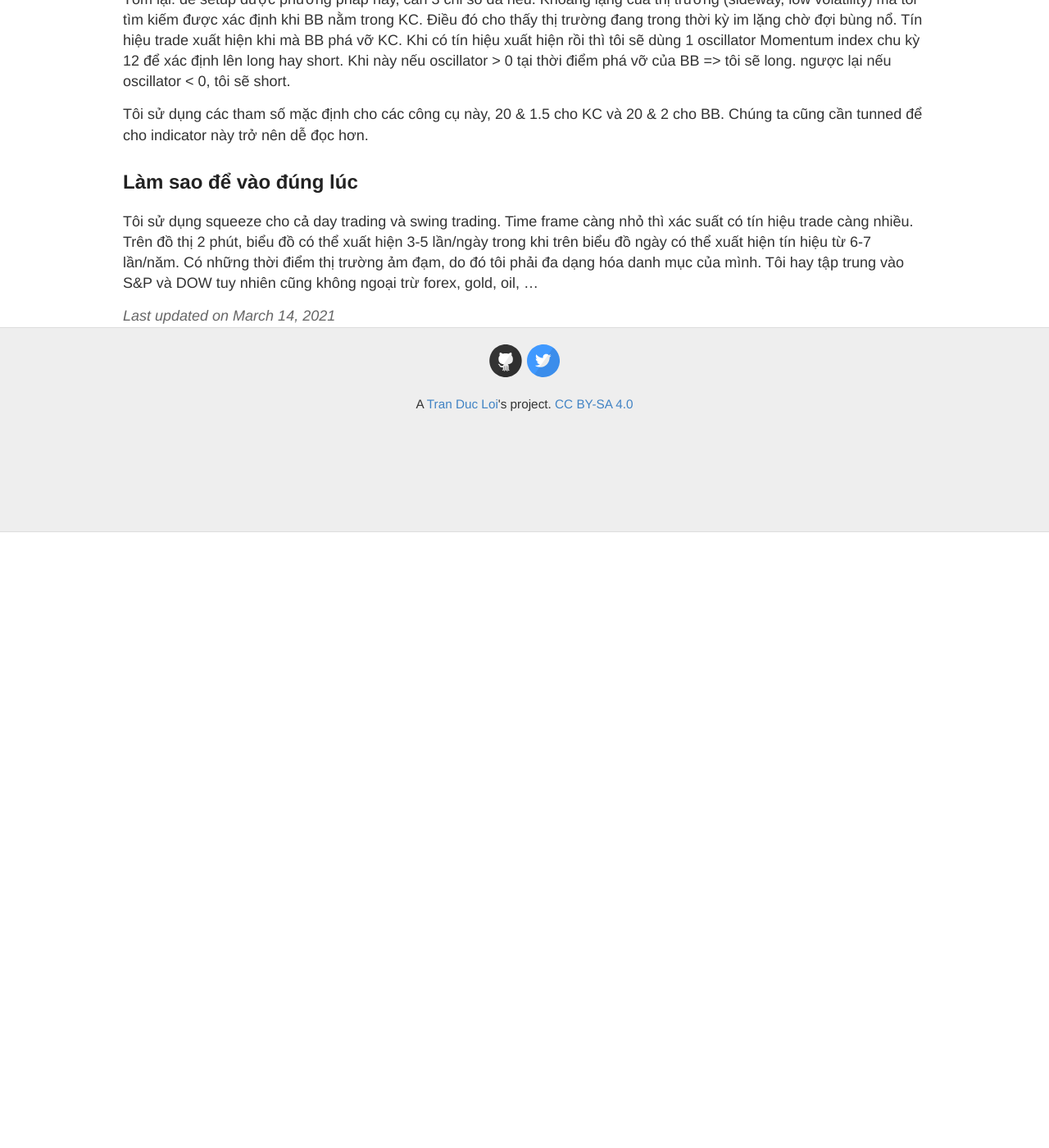
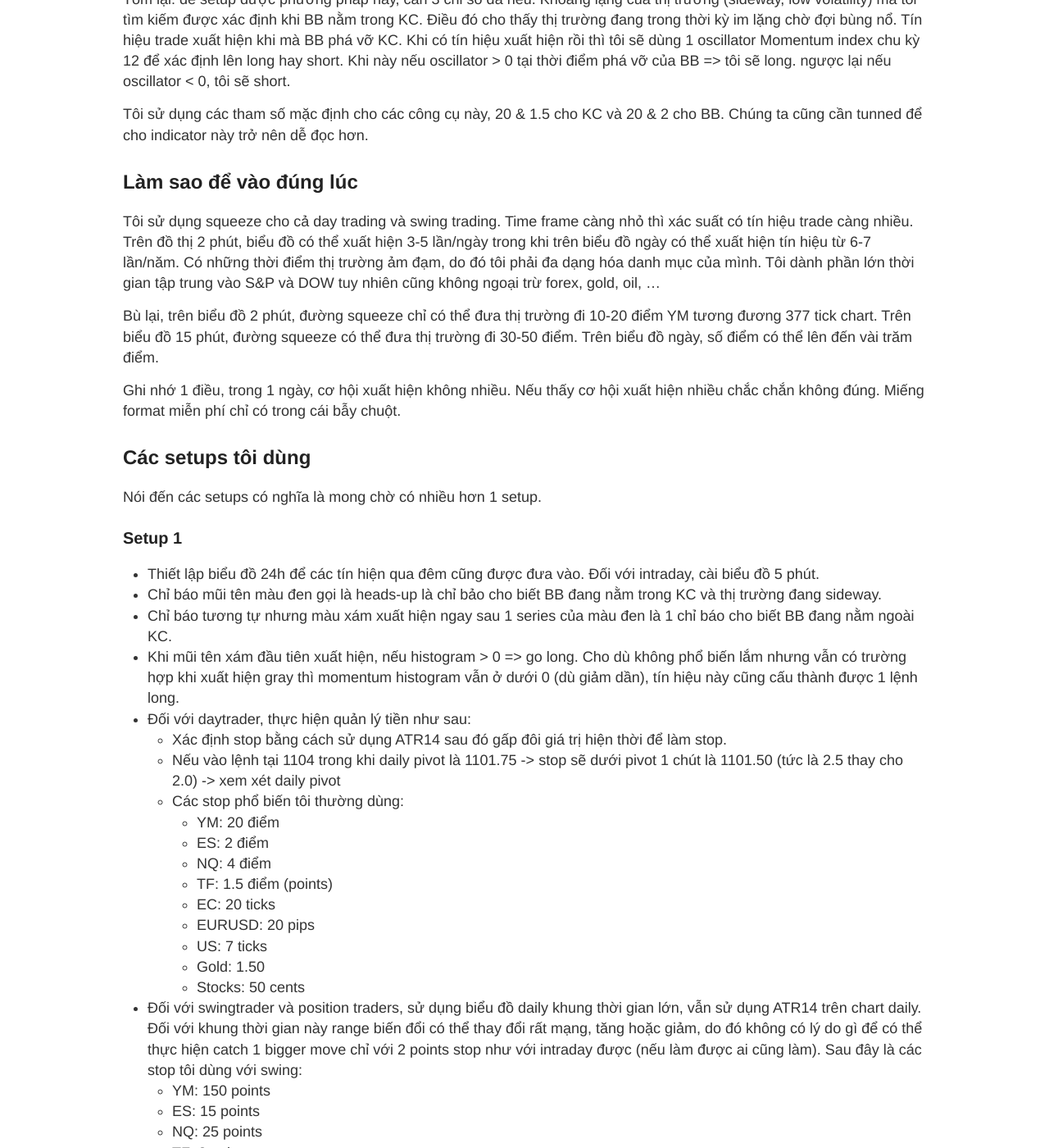
Before and after one commit to loitd/loitd.github.io, a Jekyll site: the page built from _posts/2021-03-14-squeeze-trading.md, in a window 1280 px wide and 1400 px high, scrolled down 1692 px. Shown: the whole window at 82% size. Built offline with Jekyll 4.4.1, drawn with Linux system fonts in a browser that asks for light colours; before the commit the page ends 2341 px from its top, so only the background shows below that; some of the changed text lies outside the part shown.

Commit message:
updated-by-loitd

```diff
--- a/_config.yml
+++ b/_config.yml
@@ -56,7 +56,7 @@ baseurl: ""
 # https://jekyllrb.com/docs/permalinks/#front-matter
 # https://jekyllrb.com/docs/permalinks/#built-in-formats
 # permalink: /:title/
-permalink: /:categories/:title:output_ext
+permalink: /:categories/:title:output_ext/
 
 # The release of Jekyll Now that you're using
 version: v1.2.0
--- a/_posts/2021-03-14-squeeze-trading.md
+++ b/_posts/2021-03-14-squeeze-trading.md
@@ -44,4 +44,41 @@ Tóm lại: để setup được phương pháp này, cần 3 chỉ số đã n
 Tôi sử dụng các tham số mặc định cho các công cụ này, 20 & 1.5 cho KC và 20 & 2 cho BB. Chúng ta cũng cần tunned để cho indicator này trở nên dễ đọc hơn.
 
 ## Làm sao để vào đúng lúc
-Tôi sử dụng squeeze cho cả day trading và swing trading. Time frame càng nhỏ thì xác suất có tín hiệu trade càng nhiều. Trên đồ thị 2 phút, biểu đồ có thể xuất hiện 3-5 lần/ngày trong khi trên biểu đồ ngày có thể xuất hiện tín hiệu từ 6-7 lần/năm. Có những thời điểm thị trường ảm đạm, do đó tôi phải đa dạng hóa danh mục của mình. Tôi hay tập trung vào S&P và DOW tuy nhiên cũng không ngoại trừ forex, gold, oil, ...
+Tôi sử dụng squeeze cho cả day trading và swing trading. Time frame càng nhỏ thì xác suất có tín hiệu trade càng nhiều. Trên đồ thị 2 phút, biểu đồ có thể xuất hiện 3-5 lần/ngày trong khi trên biểu đồ ngày có thể xuất hiện tín hiệu từ 6-7 lần/năm. Có những thời điểm thị trường ảm đạm, do đó tôi phải đa dạng hóa danh mục của mình. Tôi dành phần lớn thời gian tập trung vào S&P và DOW tuy nhiên cũng không ngoại trừ forex, gold, oil, ...
+
+Bù lại, trên biểu đồ 2 phút, đường squeeze chỉ có thể đưa thị trường đi 10-20 điểm YM tương đương 377 tick chart. Trên biểu đồ 15 phút, đường squeeze có thể đưa thị trường đi 30-50 điểm. Trên biểu đồ ngày, số điểm có thể lên đến vài trăm điểm.
+
+Ghi nhớ 1 điều, trong 1 ngày, cơ hội xuất hiện không nhiều. Nếu thấy cơ hội xuất hiện nhiều chắc chắn không đúng. Miếng format miễn phí chỉ có trong cái bẫy chuột.
+
+## Các setups tôi dùng
+Nói đến các setups có nghĩa là mong chờ có nhiều hơn 1 setup.
+### Setup 1
+- Thiết lập biểu đồ 24h để các tín hiện qua đêm cũng được đưa vào. Đối với intraday, cài biểu đồ 5 phút.
+- Chỉ báo mũi tên màu đen gọi là heads-up là chỉ bảo cho biết BB đang nằm trong KC và thị trường đang sideway.
+- Chỉ báo tương tự nhưng màu xám xuất hiện ngay sau 1 series của màu đen là 1 chỉ báo cho biết BB đang nằm ngoài KC.
+- Khi mũi tên xám đầu tiên xuất hiện, nếu histogram > 0 => go long. Cho dù không phổ biến lắm nhưng vẫn có trường hợp khi xuất hiện gray thì momentum histogram vẫn ở dưới 0 (dù giảm dần), tín hiệu này cũng cấu thành được 1 lệnh long.
+- Đối với daytrader, thực hiện quản lý tiền như sau:
+    - Xác định stop bằng cách sử dụng ATR14 sau đó gấp đôi giá trị hiện thời để làm stop.
+    - Nếu vào lệnh tại 1104 trong khi daily pivot là 1101.75 -> stop sẽ dưới pivot 1 chút là 1101.50 (tức là 2.5 thay cho 2.0) -> xem xét daily pivot
+    - Các stop phổ biến tôi thường dùng:
+        - YM: 20 điểm
+        - ES: 2 điểm
+        - NQ: 4 điểm
+        - TF: 1.5 điểm (points)
+        - EC: 20 ticks
+        - EURUSD: 20 pips
+        - US: 7 ticks
+        - Gold: 1.50
+        - Stocks: 50 cents
+- Đối với swingtrader và position traders, sử dụng biểu đồ daily khung thời gian lớn, vẫn sử dụng ATR14 trên chart daily. Đối với khung thời gian này range biến đổi có thể thay đổi rất mạng, tăng hoặc giảm, do đó không có lý do gì để có thể thực hiện catch 1 bigger move chỉ với 2 points stop như với intraday được (nếu làm được ai cũng làm). Sau đây là các stop tôi dùng với swing:
+    - YM: 150 points
+    - ES: 15 points
+    - NQ: 25 points
+    - TF: 8 points
+    - EC: 100 ticks
+    - EURUSD: 100 pips
+    - US: 35 ticks
+    - Gold: 20.0
+    - Stocks: $2.5
+- Tôi đặt target hoàn toàn dựa theo momentum. Khi tín hiệu momentum yếu đi tôi sẽ thoát lệnh, không có 1 target cụ thể.
+- Tôi không sử dụng trail stops.
```
Also changed, not shown: _cheatsheets_collection/2020-12-03-markdown-cheatsheet.md (renamed from _cheatsheets/2020-12-03-markdown-cheatsheet.md).
